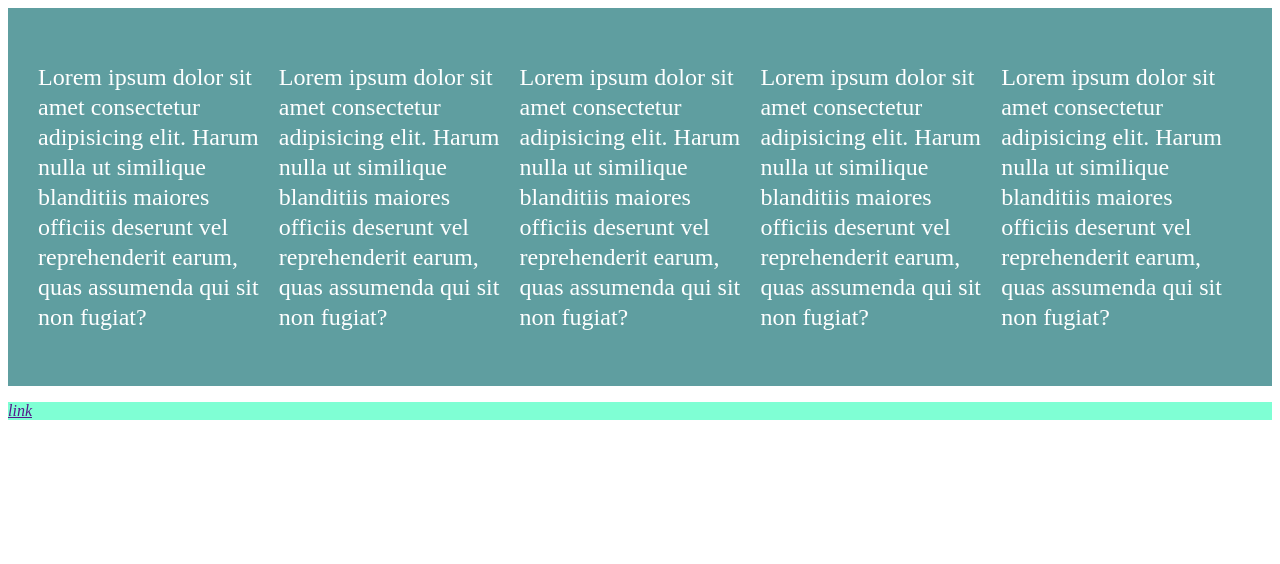
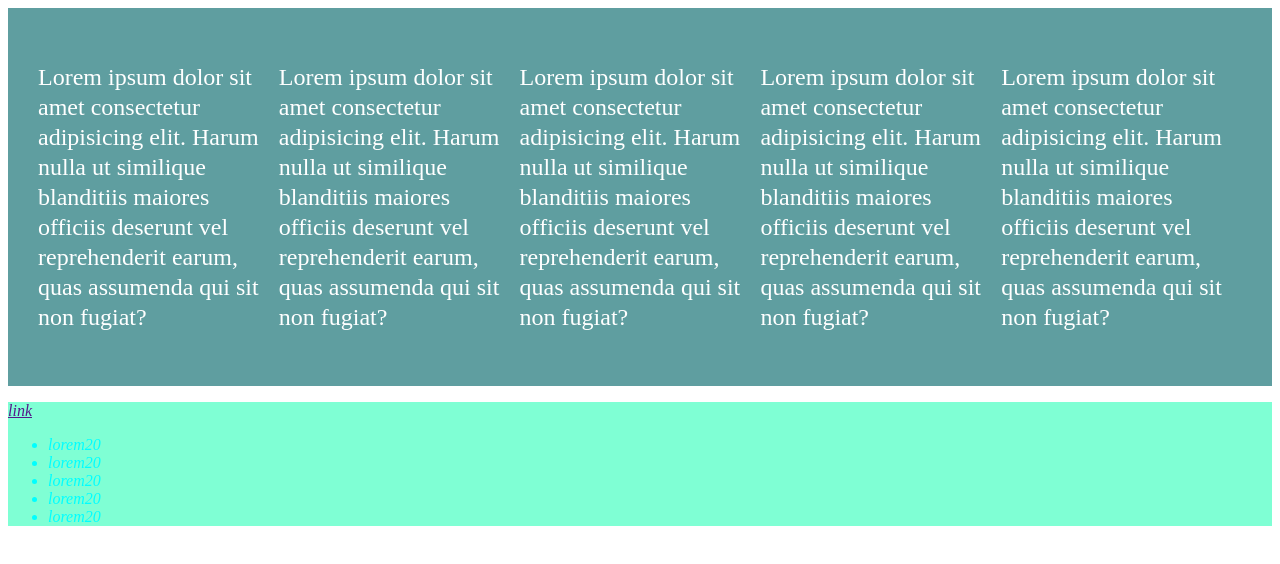
Before and after one commit to alex-jakee/first-project, a plain HTML site: page index.html in a window 1280 px wide. Drawn offline with Linux system fonts and the light colour scheme.

Commit message:
добавлен список в HTML

```diff
--- a/index.html
+++ b/index.html
@@ -23,6 +23,13 @@
   </div>
   <div class="box2">
     <p><a href="" class="link">link</a></p>
+    <ul>
+      <li>lorem20</li>
+      <li>lorem20</li>
+      <li>lorem20</li>
+      <li>lorem20</li>
+      <li>lorem20</li>
+    </ul>
   </div>
 </body>
 
```
